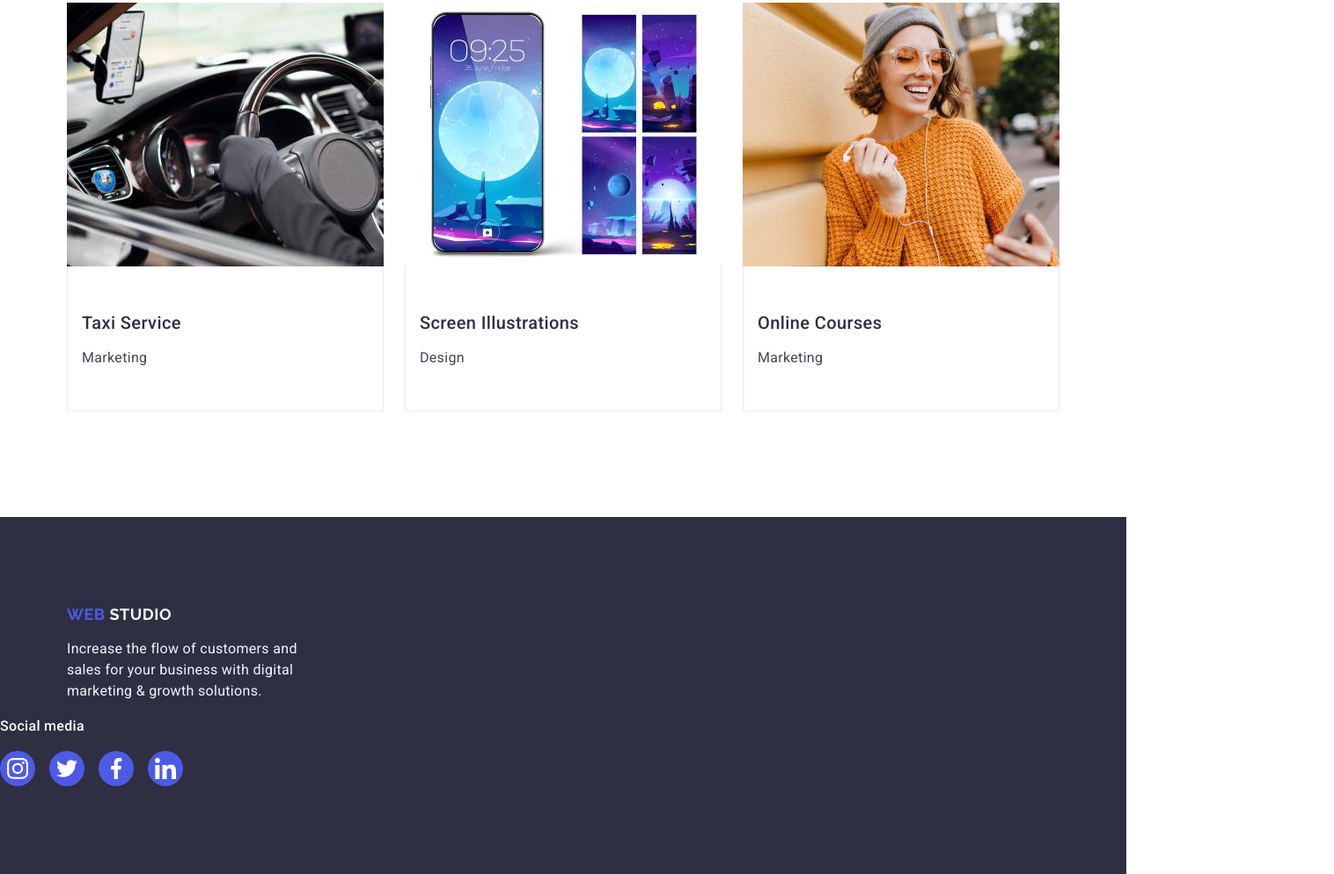
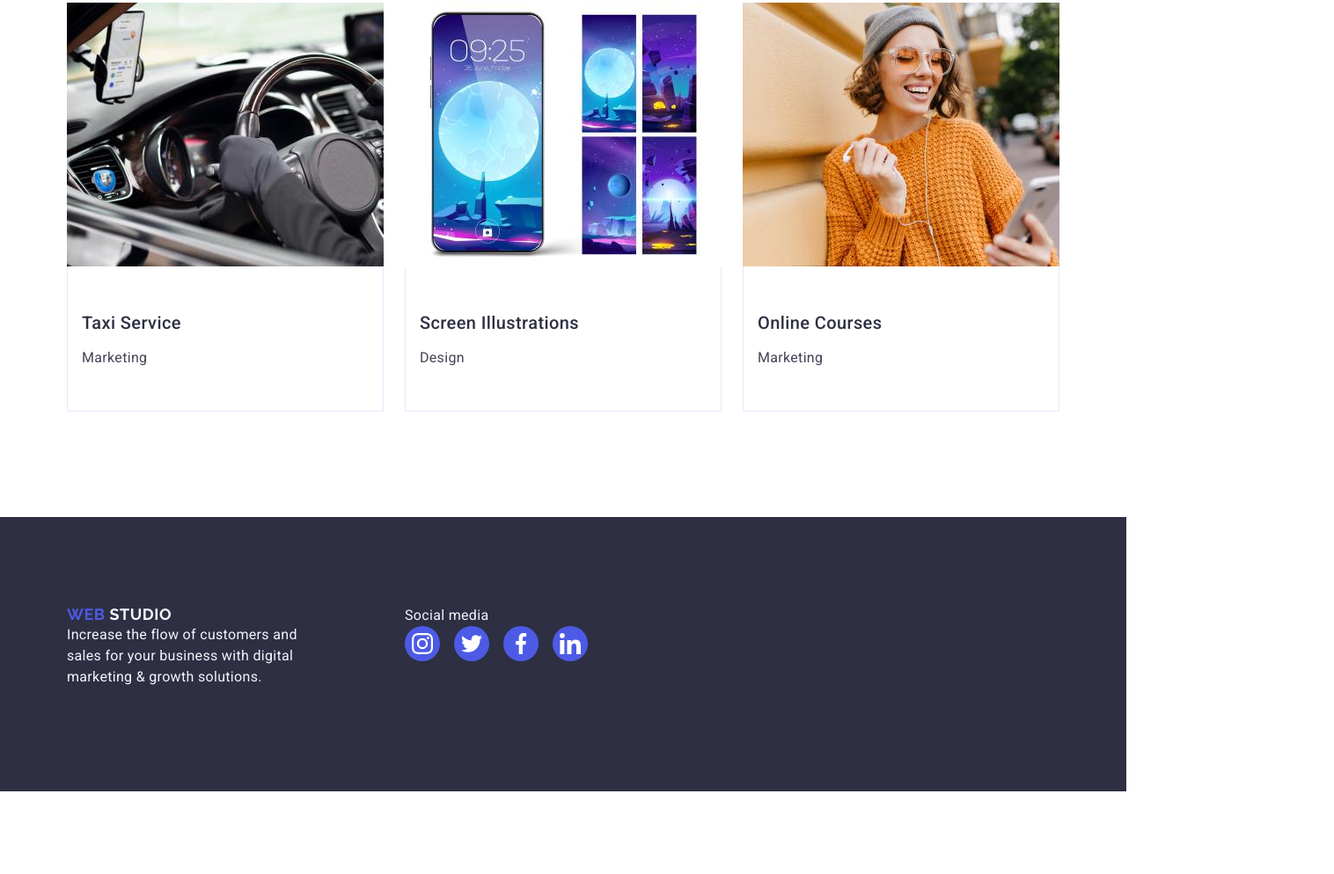
Before and after one commit to VLutskyi/goit-markup-hw-06, a plain HTML site: page index.html in a window 1280 px wide. Shown: the part 2662-3656 px from the top of the page at 88% size, 1516 px wide, since content can reach past the window. After the commit the page ends 3562 px from the top, so only its background shows below. Drawn offline with nearby package versions, Linux system fonts and the light colour scheme.

Commit message:
new file

```diff
--- a/css/styles.css
+++ b/css/styles.css
@@ -413,12 +413,16 @@ ul, ol {
 
 .footer {
   background-color: #2e2f42;
-  padding-top: 100px;
-  padding-bottom: 100px;
 }
 
 
-.logo {
+.footer-block-one{
+  margin:  0 120px 0 0;
+  line-height: 16px;
+
+}
+
+.logo-footer {
   font-weight: 700;
   font-size: 18px;
   line-height: 1.17;
@@ -426,7 +430,6 @@ ul, ol {
   text-transform: uppercase;
   color:#4d5ae5;
   font-family: Raleway,sans-serif;
-  display: inline-block;
 }
 
 
@@ -441,9 +444,25 @@ ul, ol {
   letter-spacing: 0.02em;
   color:#f4f4fd;
   max-width: 264px;
+  margin: 0;
 }
 
 
+.footer__inner{
+  display: flex;
+  flex-wrap: wrap;
+  width: 1440px;
+  height: 312px;
+  padding: 100px 0;
+
+}
+
+.footer-div {
+  display: flex;
+  align-items: center;
+  justify-content: center;
+  margin: 0 auto;
+}
 
 
 .footer-header-icons{
--- a/index.html
+++ b/index.html
@@ -152,47 +152,46 @@
         </main>
     <footer class="footer">
         <div class="container">
-        <a class="logo" href="./index.html">Web <span class="logo-part-footer">Studio</span></a>
+            <div class="footer__inner">
+               <div class="footer-block-one">
+                   <a class="logo-footer" href="./index.html">Web <span class="logo-part-footer">Studio</span></a>
                    <p class="footer-caption">Increase the flow of customers and sales for your business with digital marketing & growth solutions.</p>
               </div>
-    <div>
-        <p class="footer-header-icons">Social media</p>
+              <div class="foter-block-two">
+                  <p class="footer-caption">Social media</p>
                   <ul class="footer-ul">
                   <li class="footer-insta">
                    <a href="" class="footer-a">
                    <svg width="24" height="24" class="footer-svg">
-        <use href="./images/icons.svg.svg#icon-instagram">
-        </use>
+                     <use href="./images/icons.svg.svg#icon-instagram"></use>
                  </svg>
                  </a>
                   </li>
                  <li class="footer-insta">
                  <a href="" class="footer-a">
                  <svg width="24" height="24" class="footer-svg">
-            <use href="./images/icons.svg.svg#icon-twitter">
-            </use>
+                   <use href="./images/icons.svg.svg#icon-twitter"></use>
                  </svg>
                  </a>
                  </li>
                  <li class="footer-insta">
                  <a href="" class="footer-a">
                  <svg width="24" height="24" class="footer-svg">
-            <use href="./images/icons.svg.svg#icon-facebook">
-            </use>
+                  <use href="./images/icons.svg.svg#icon-facebook"></use>
                  </svg>
                  </a>
                  </li>
                  <li class="footer-insta">
                  <a href="" class="footer-a">
                  <svg width="24" height="24" class="footer-svg">
-            <use href="./images/icons.svg.svg#icon-linkedin">
-            </use>
+                 <use href="./images/icons.svg.svg#icon-linkedin"></use>
                  </svg>
                  </a>
                  </li>
                  </ul>
              </div>
          </div>
+      </div>
  </footer>
 </body>
 </html>
```
Lines whose indentation alone changed are shown as unchanged.
